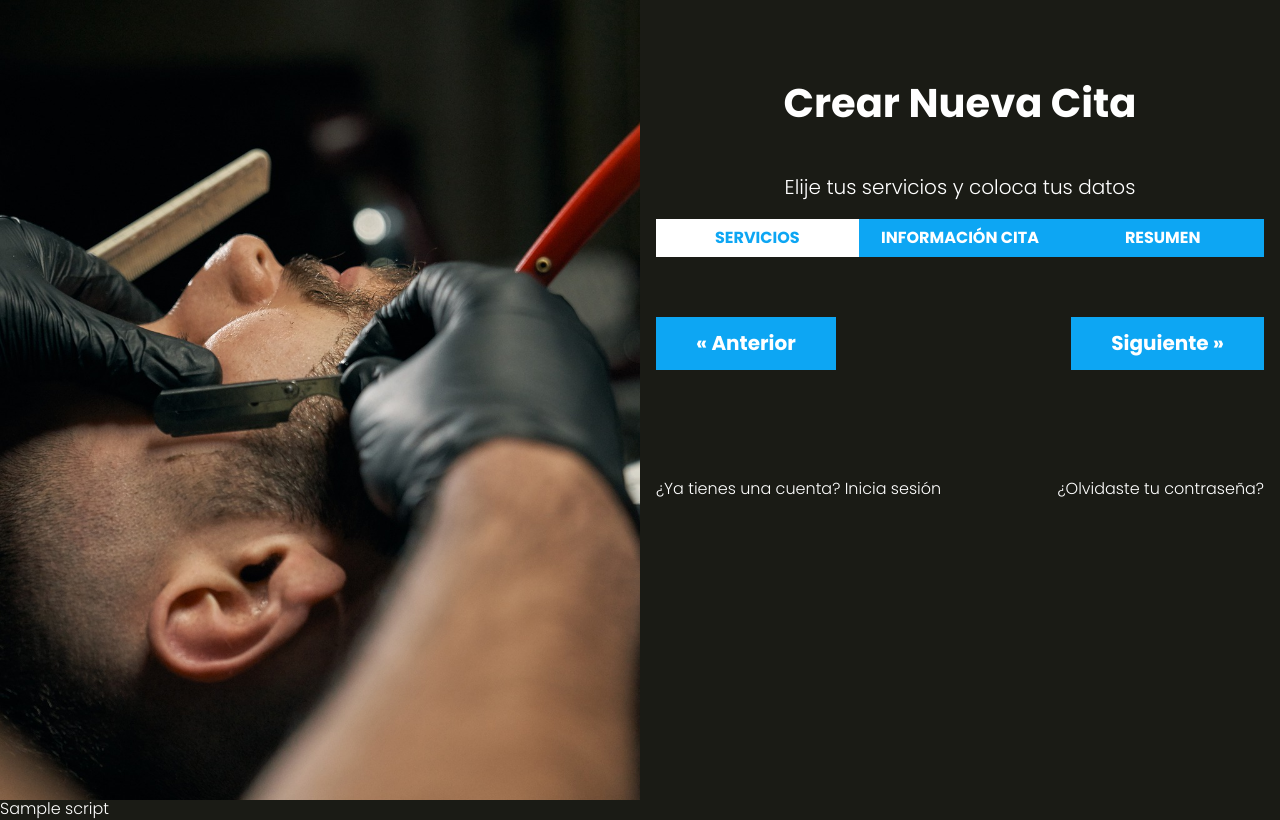
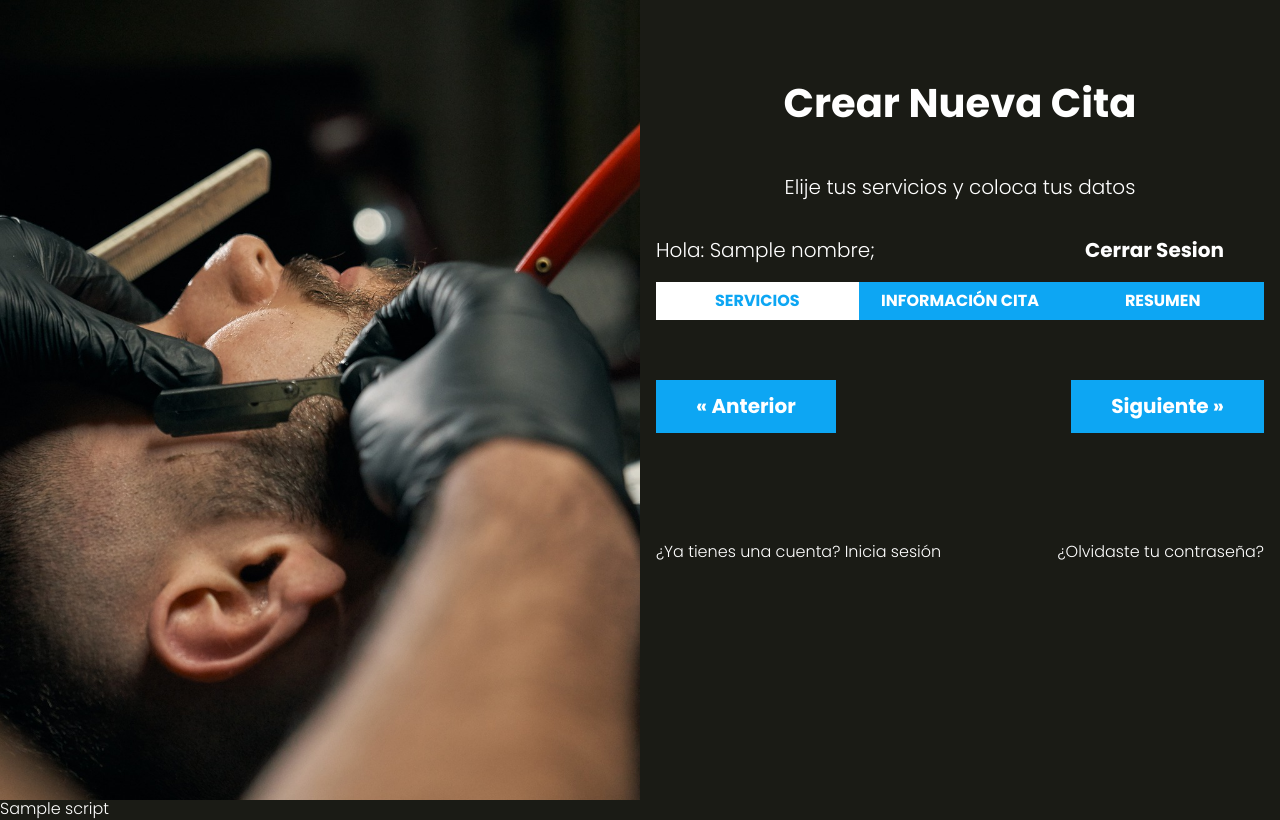
Before and after one commit to danieltealdi/appsalon.dt.com, a PHP site: template views/citas/index.php in a window 1280 px wide. Run offline with PHP 8.4, Linux system fonts and the light colour scheme; the template is opened without the code that fills it: most values are stand-ins (such as "Sample title", 1, 10 or a date in 2020).

Commit message:
Hasta 529

```diff
--- a/src/scss/componentes/_UI.scss
+++ b/src/scss/componentes/_UI.scss
@@ -24,3 +24,15 @@
         margin: 0 auto;
     }
 }
+.barra{
+    margin-bottom: v.$separacion 0;
+    @include m.tablet{
+        display: flex;
+        justify-content: space-between;
+        align-items: center;
+    }
+    .boton{
+        @include m.boton(v.$negro, v.$blanco);
+        margin:0
+    }
+}
--- a/views/citas/index.php
+++ b/views/citas/index.php
@@ -1,6 +1,11 @@
 <h1 class='nombre-pagina'>Crear Nueva Cita</h1>
 <p class='descripcion-pagina'>Elije tus servicios y coloca tus datos</p>
-
+<div class="barra">
+	<p>
+		Hola: <?php echo $nombre ?? "";?>;
+	</p>
+	<a href="/logout" class="boton">Cerrar Sesion</a>
+</div>
 <div id='app'>
 	<nav class='tabs'>
 		<button class='actual' type='button' data-paso='1'>Servicios</button>
```
Also changed, not shown: controllers/CitaController.php (+6 -17 lines), controllers/LoginController.php (+5 -2 lines), public/build/css/app.css, 1 other file.
